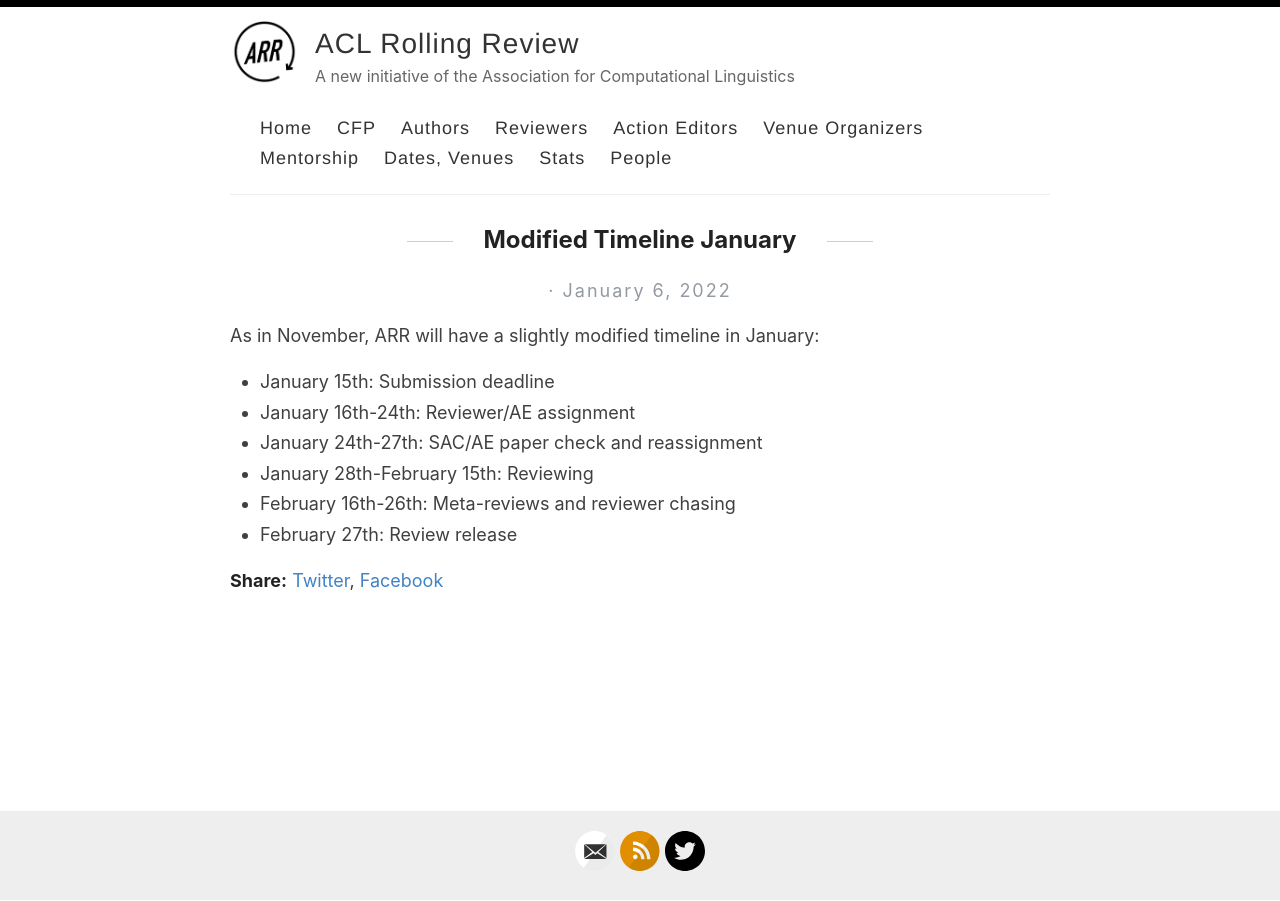
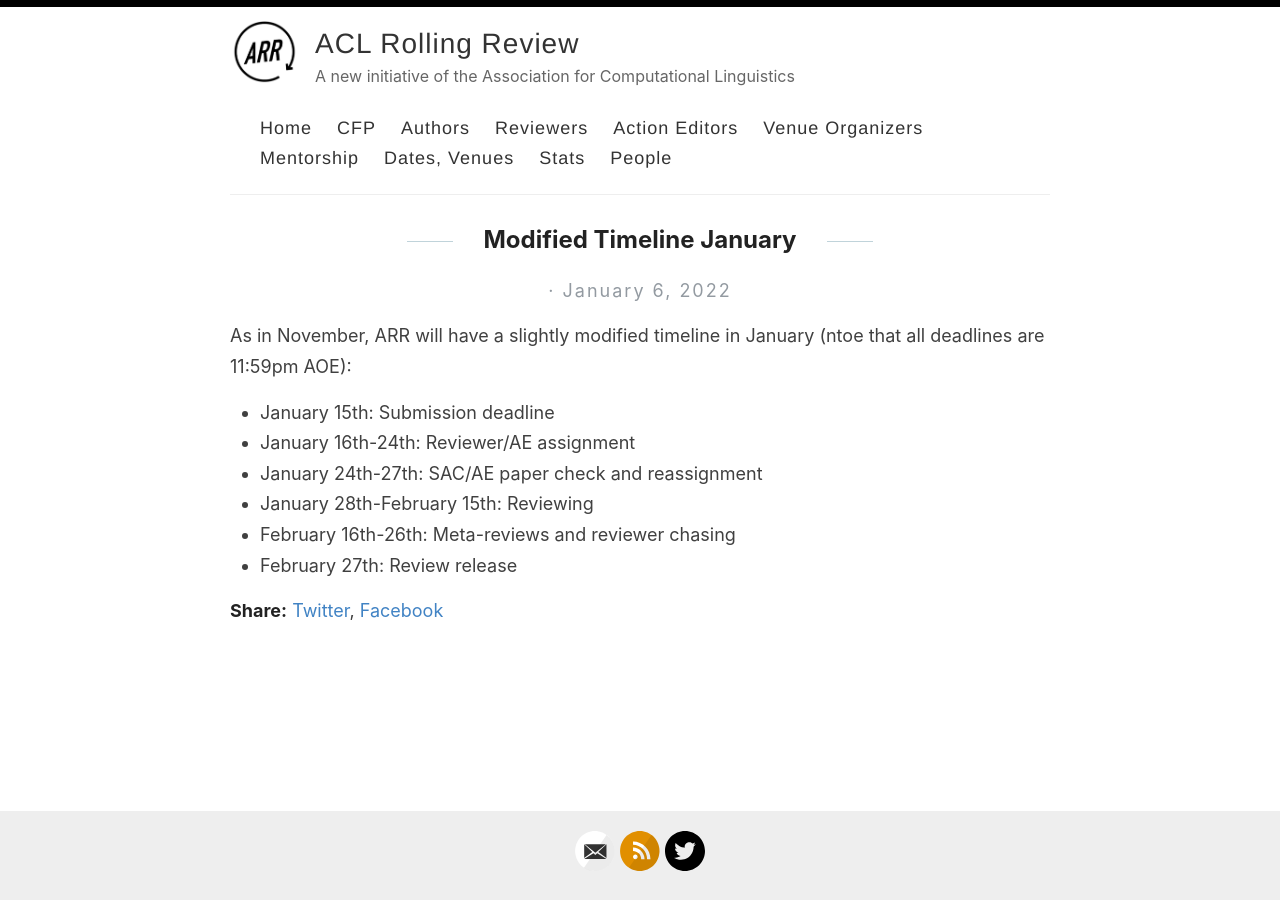
Before and after one commit to amitmerchant1990/reverie, a Jekyll site: the page built from _posts/2022-01-06-Modified-timeline-January.md, in a window 1280 px wide. Built offline with Jekyll 4.4.1, drawn with Linux system fonts in a browser that asks for light colours; our own code applies the rules of GitHub Pages for plain Markdown files.

Commit message:
added that deadlines are 11:59pm AOE

```diff
--- a/_posts/2022-01-06-Modified-timeline-January.md
+++ b/_posts/2022-01-06-Modified-timeline-January.md
@@ -1,4 +1,4 @@
-As in November, ARR will have a slightly modified timeline in January:
+As in November, ARR will have a slightly modified timeline in January (ntoe that all deadlines are 11:59pm AOE):
 * January 15th: Submission deadline
 * January 16th-24th: Reviewer/AE assignment
 * January 24th-27th: SAC/AE paper check and reassignment
```
